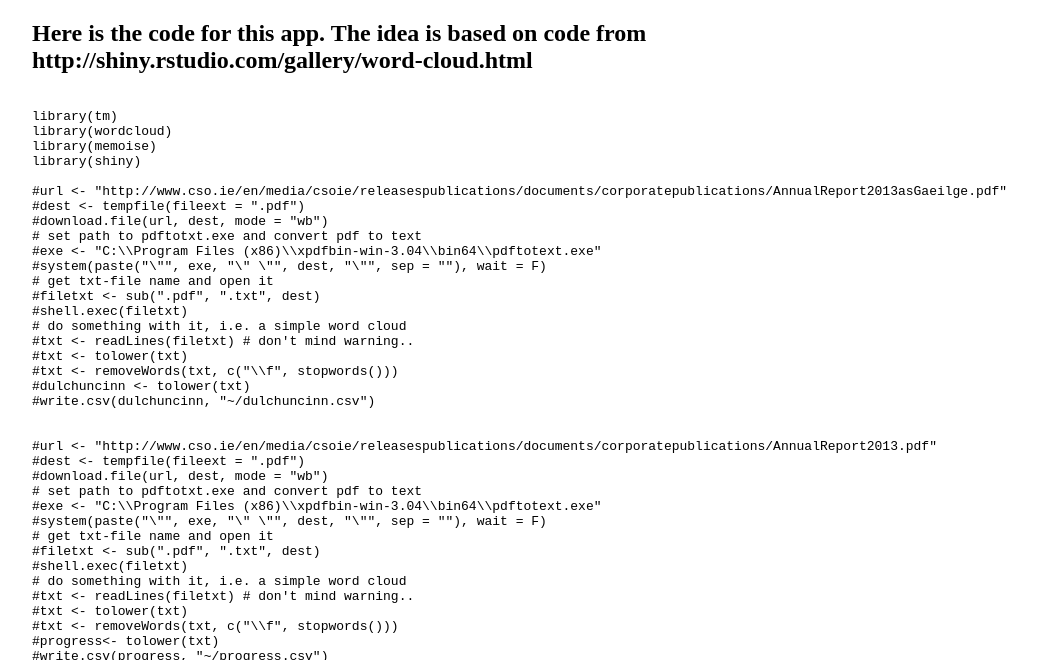
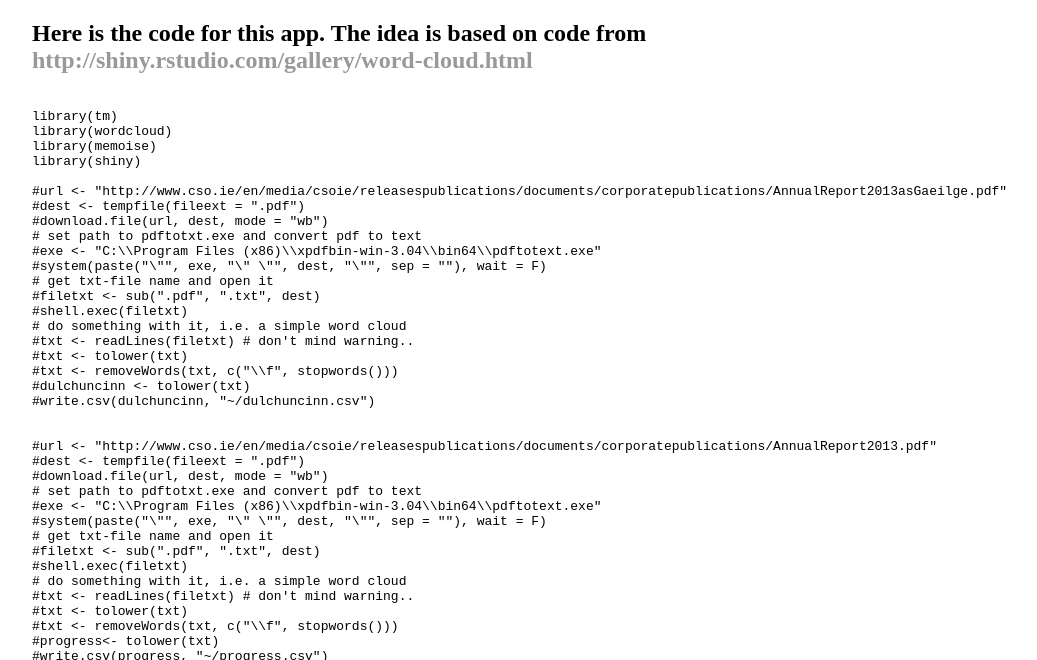
Before and after one commit to CorkDataAnalytics/CorkDataAnalytics.github.io, a Jekyll site: the page built from More/index.html, in a window 1280 px wide and 900 px high, scrolled down 576 px, cut to the strip 240-900 px from the top of the window. Shown: the whole strip, without its empty margins (160-1197 px from the left). Built offline with Jekyll 4.4.1, drawn with Linux system fonts in a browser that asks for light colours; comment, search, counter and statistics services are not loaded.

Commit message:
Update index.html

```diff
--- a/More/index.html
+++ b/More/index.html
@@ -4,7 +4,7 @@ title: More Apps
 ---
 
 <iframe src="https://csostatbankexplorer.shinyapps.io/wordclouds" style="border: none; width: 1500px; height: 700px"></iframe>
-<h2> Here is the code for this app. The idea is based on code from http://shiny.rstudio.com/gallery/word-cloud.html </h2>
+<h2> Here is the code for this app. The idea is based on code from <a href="http://shiny.rstudio.com/gallery/word-cloud.html" class="uri">http://shiny.rstudio.com/gallery/word-cloud.html</a></h2>
 <div>
 <pre class="r"><code>
 library(tm)
```
